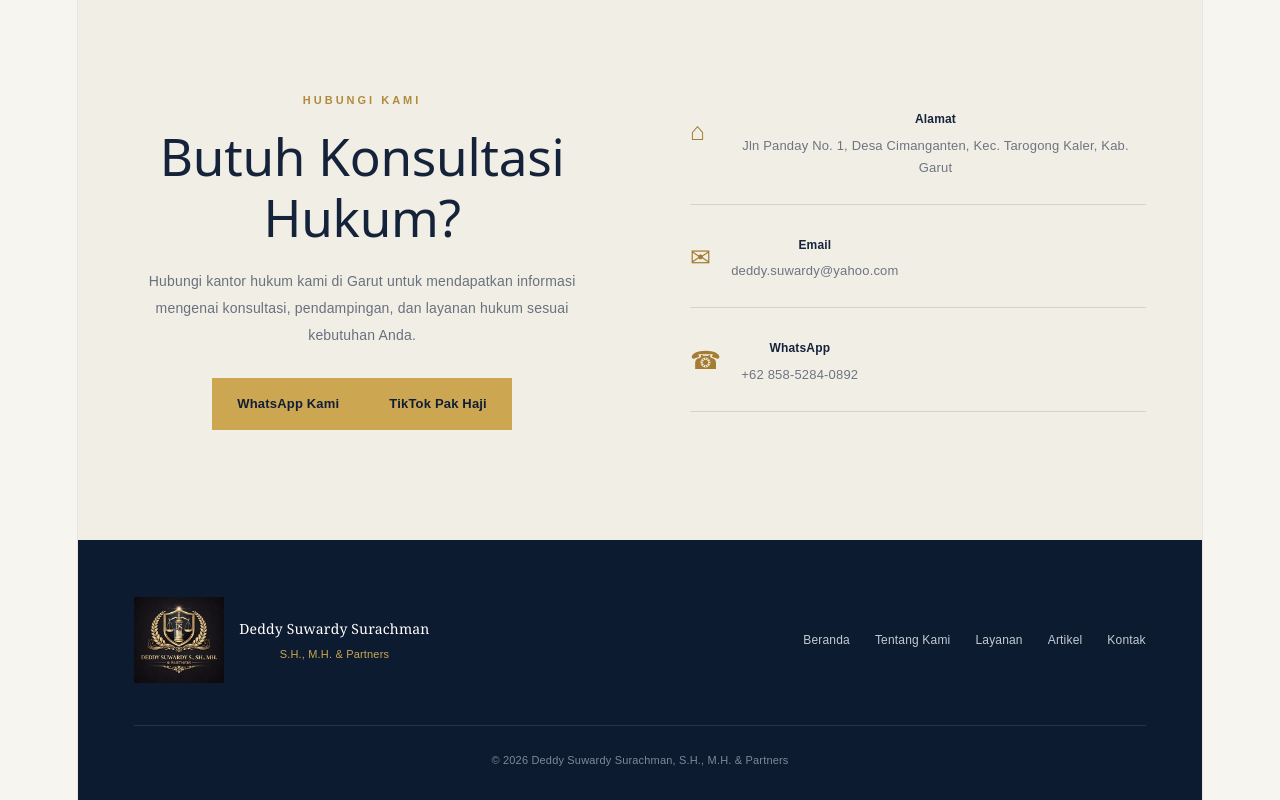
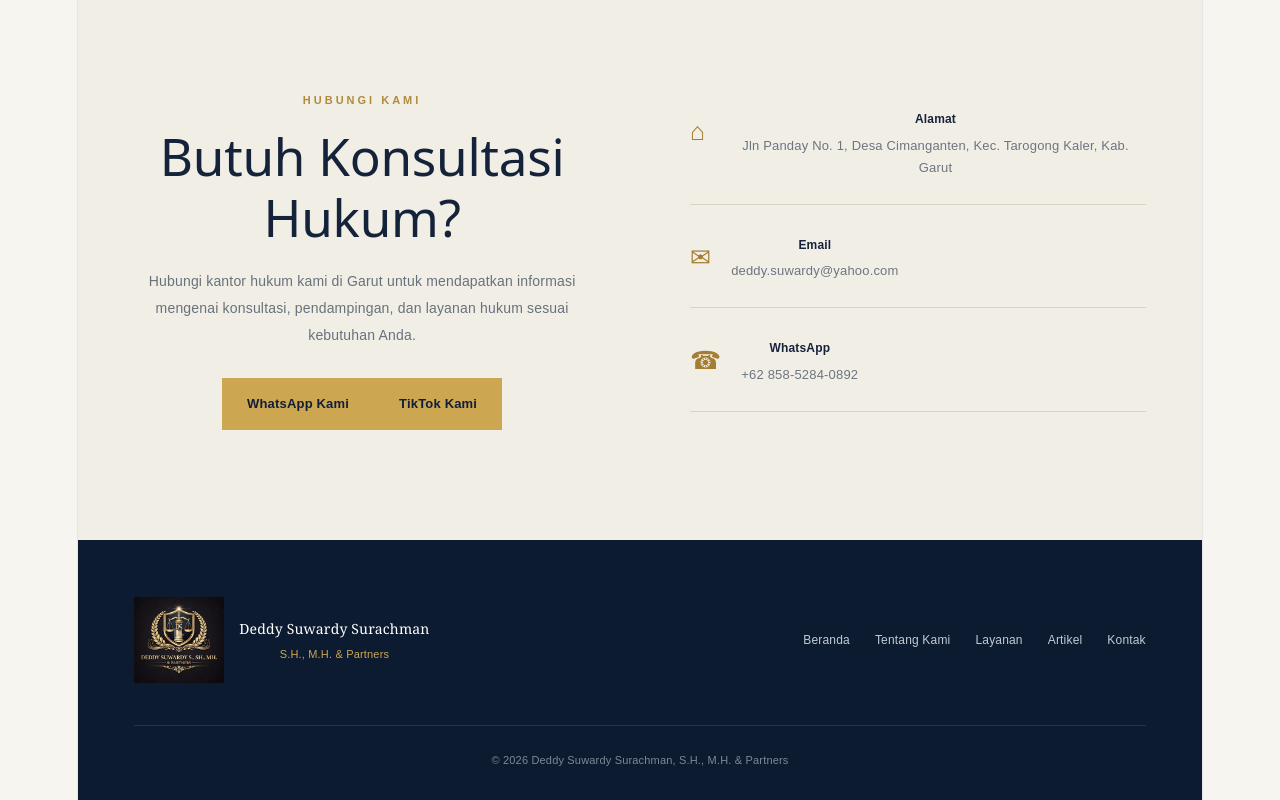
Before and after one commit to deddyswuardy/deddyswuardy.github.io, a React (Vite) app: page / in a window 1280 px wide. Shown: the part 7173-7973 px from the top of the page. Built offline with nearby package versions, Linux system fonts and the light colour scheme.

Commit message:
Update TikTok button

```diff
--- a/src/App.jsx
+++ b/src/App.jsx
@@ -524,7 +524,7 @@ function App() {
                  rel="noreferrer"
                  className="button button-gold"
                 >
-                 TikTok Pak Haji
+                 TikTok Kami
               </a>
               </div>
 
```
